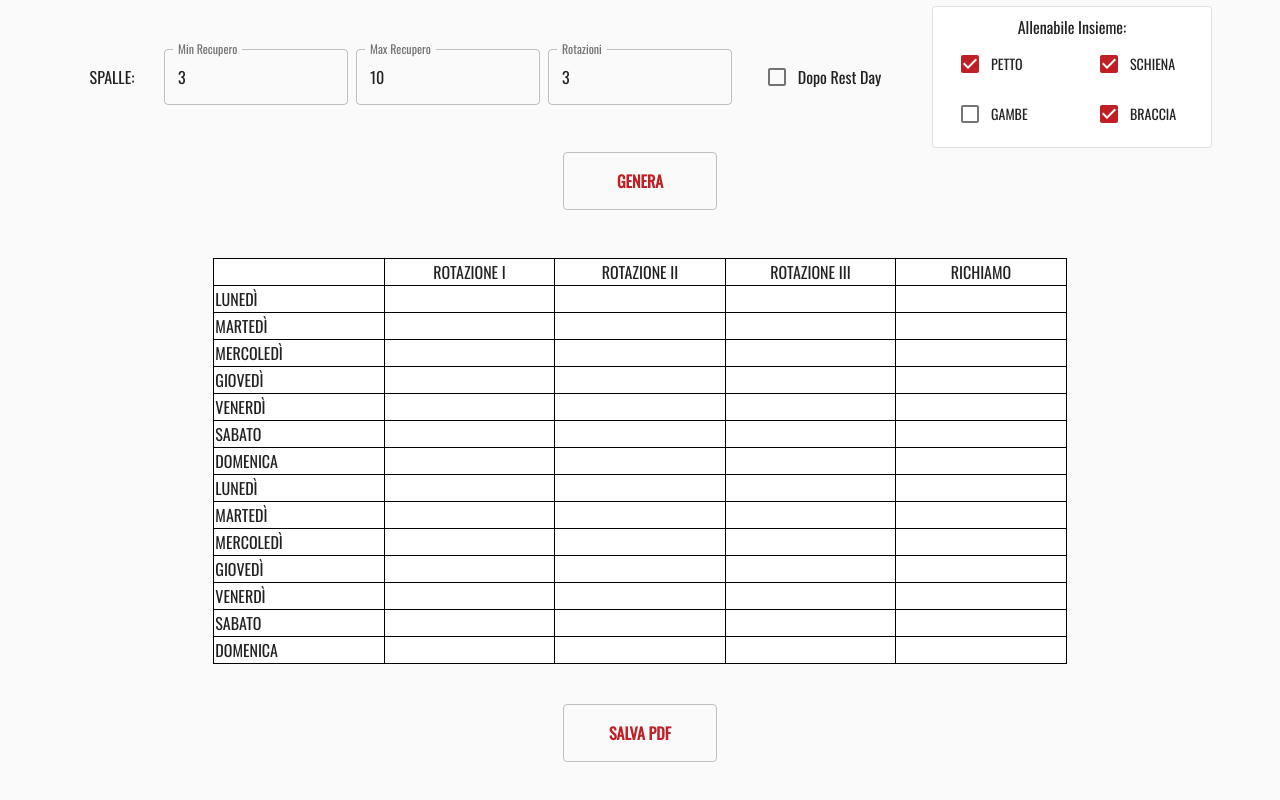
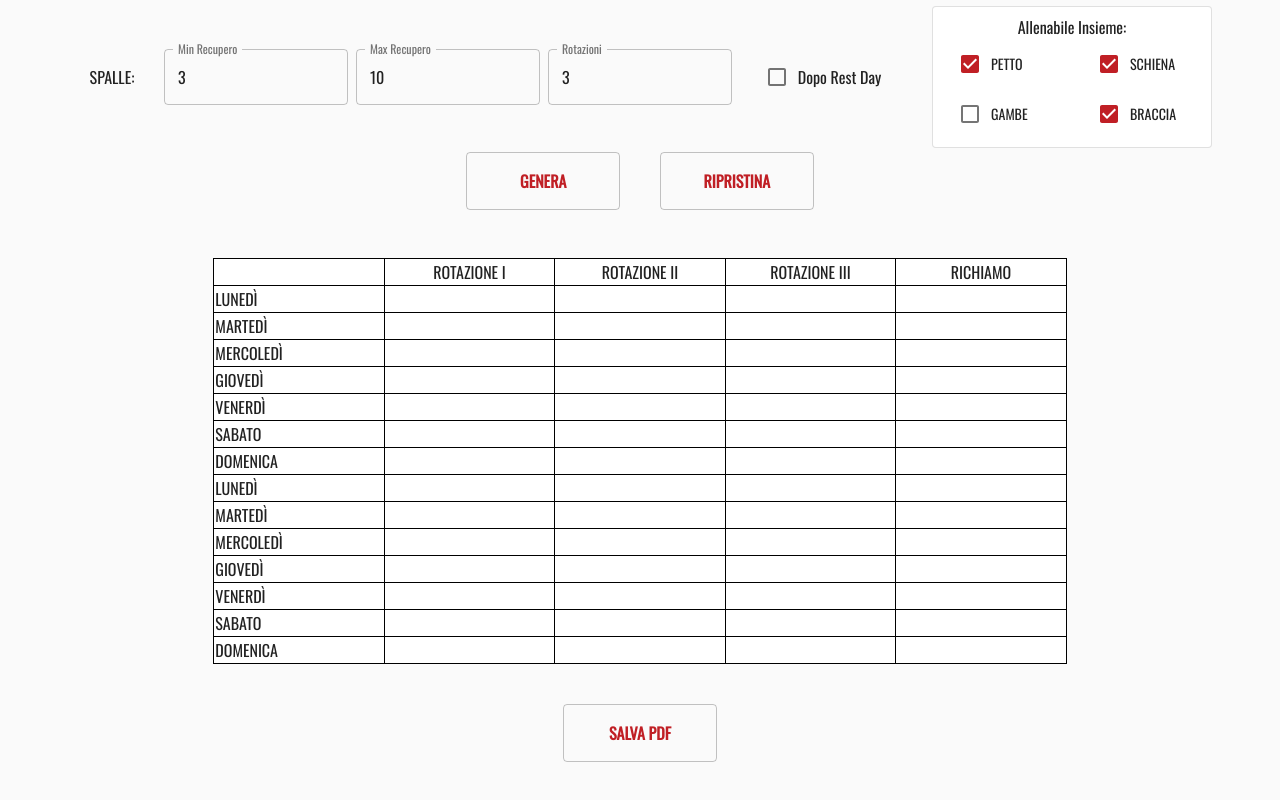
Before and after one commit to crybot/Rotazioni, a React (Create React App) app in the folder client/: page / in a window 1280 px wide. Shown: the part 902-1702 px from the top of the page. Built offline with nearby package versions, Linux system fonts and the light colour scheme.

Commit message:
Add reset button

```diff
--- a/client/src/Form.js
+++ b/client/src/Form.js
@@ -3,6 +3,7 @@ import { useState, useRef } from 'react';
 import { usePersistedState } from './persistence'
 import { Collapse, Typography, Backdrop, CircularProgress, Button } from '@material-ui/core';
 import { FormControlLabel, Checkbox, Icon, IconButton } from '@material-ui/core';
+import { Box } from '@material-ui/core';
 import { makeStyles } from '@material-ui/core/styles';
 import InputGroup, { IntegerField } from './InputGroup'
 import Alert from '@material-ui/lab/Alert';
@@ -21,6 +22,8 @@ const useStyles = makeStyles((theme) => ({
   },
   button: {
     color: theme.palette.secondary.main,
+    marginRight: "20px",
+    marginLeft: "20px",
     width: "12%",
     height: "8ch"
   },
@@ -306,6 +309,13 @@ function Form(props) {
 
   }
 
+  const handleReset = () => {
+    setChoices([])
+    setRichiami([])
+    setRest([])
+    setSplit(recomputeSplit([]))
+  }
+
   const componentRef = useRef();
 
   return (
@@ -421,6 +431,12 @@ function Form(props) {
           <strong>GENERA</strong>
         </Typography>
       </Button>
+      <Button
+        onClick={handleReset} align="left" variant="outlined" className={classes.button}>
+        <Typography>
+          <strong>RIPRISTINA</strong>
+        </Typography>
+      </Button>
       <br/>
 
       <div ref={componentRef}>
```
